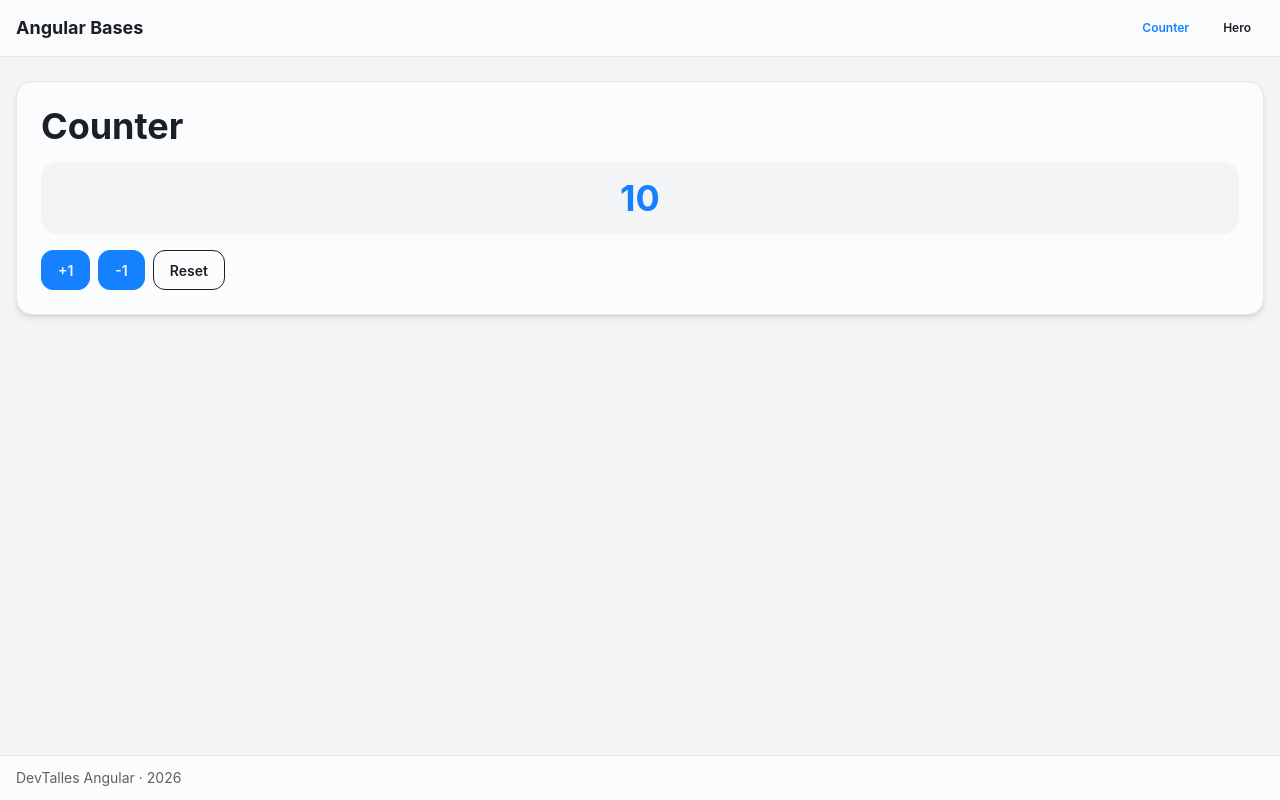
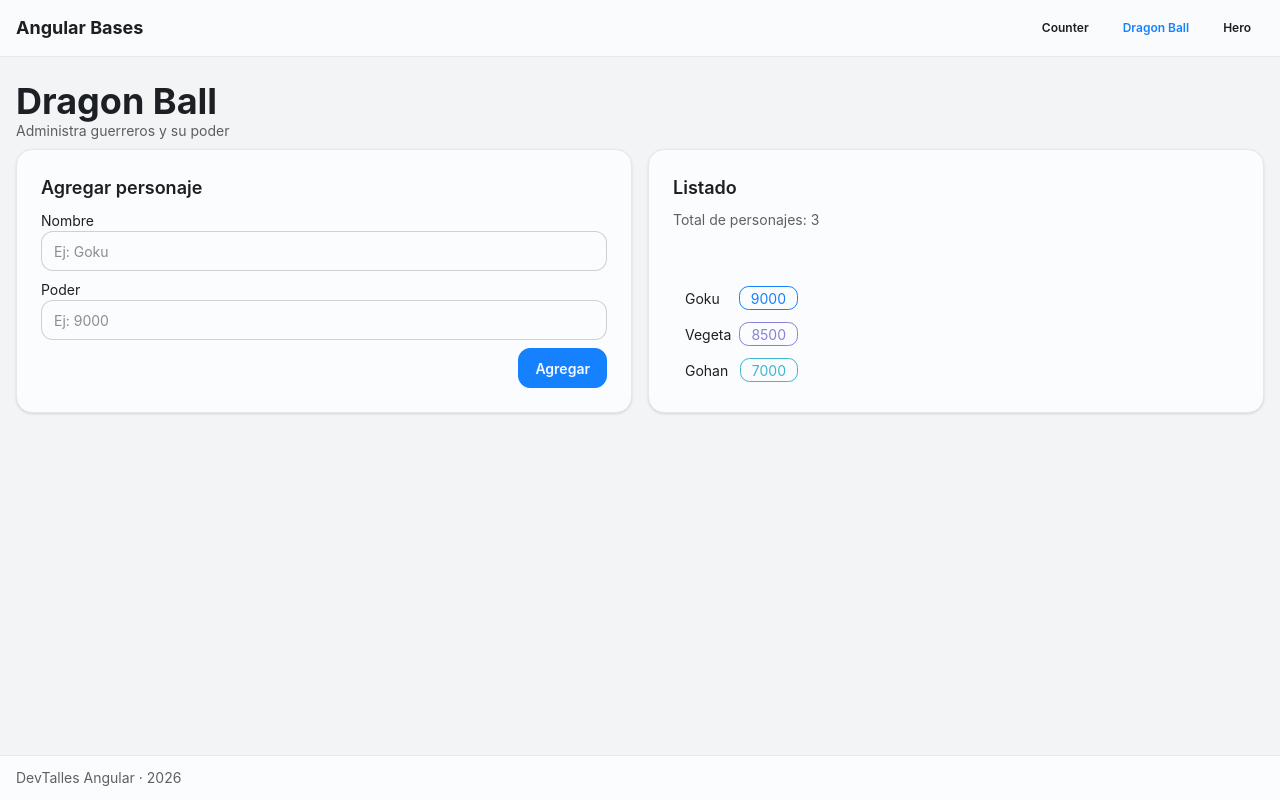
Before and after one commit to PatricioOsorio/angular-devtalles-course, an Angular app in the folder 01-bases/: page /dragonball in a window 1280 px wide. Before the commit this address led to /. Built offline with nearby package versions, Linux system fonts and the light colour scheme.

Commit message:
(Sección 5: Expandir bases) Tarea - Preparación de página

```diff
--- a/01-bases/src/app/components/navbar/navbar.html
+++ b/01-bases/src/app/components/navbar/navbar.html
@@ -9,6 +9,9 @@
       class="btn btn-sm btn-ghost"
       >Counter</a
     >
+    <a routerLink="/dragonball" routerLinkActive="text-primary" class="btn btn-sm btn-ghost"
+      >Dragon Ball</a
+    >
     <a routerLink="/hero" routerLinkActive="text-primary" class="btn btn-sm btn-ghost">Hero</a>
   </nav>
 </div>
--- a/01-bases/src/app/pages/counter/counter.ts
+++ b/01-bases/src/app/pages/counter-page/counter-page.ts
@@ -5,9 +5,9 @@
 @Component({
   selector: 'app-counter',
   imports: [],
-  templateUrl: './counter.html',
+  templateUrl: './counter-page.html',
 })
-export class Counter {
+export class CounterPage {
   readonly counter = signal(INITIAL_VALUE);
 
   increaseBy(value: number) {
--- /dev/null
+++ b/01-bases/src/app/pages/dragonball-page/dragonball-page.html
@@ -0,0 +1,56 @@
+<section class="space-y-4">
+  <header class="mb-2">
+    <h1>Dragon Ball</h1>
+    <p class="text-sm opacity-70">Administra guerreros y su poder</p>
+  </header>
+
+  <div class="grid gap-4 md:grid-cols-2">
+    <section class="card border-base-300 bg-base-100 border shadow-sm">
+      <div class="card-body">
+        <h2 class="card-title text-lg">Agregar personaje</h2>
+
+        <label class="form-control w-full">
+          <span class="label-text mb-1 text-sm">Nombre</span>
+          <input class="input input-bordered w-full" type="text" placeholder="Ej: Goku" />
+        </label>
+
+        <label class="form-control w-full">
+          <span class="label-text mb-1 text-sm">Poder</span>
+          <input class="input input-bordered w-full" type="number" placeholder="Ej: 9000" />
+        </label>
+
+        <div class="card-actions justify-end">
+          <button class="btn btn-primary" type="button">Agregar</button>
+        </div>
+      </div>
+    </section>
+
+    <section class="card border-base-300 bg-base-100 border shadow-sm">
+      <div class="card-body">
+        <h2 class="card-title text-lg">Listado</h2>
+        <p class="text-sm opacity-70">Total de personajes: 3</p>
+
+        <ul class="menu bg-base-100 p-0">
+          <li>
+            <div class="rounded-box flex items-center justify-between">
+              <span>Goku</span>
+              <span class="badge badge-primary badge-outline">9000</span>
+            </div>
+          </li>
+          <li>
+            <div class="rounded-box flex items-center justify-between">
+              <span>Vegeta</span>
+              <span class="badge badge-secondary badge-outline">8500</span>
+            </div>
+          </li>
+          <li>
+            <div class="rounded-box flex items-center justify-between">
+              <span>Gohan</span>
+              <span class="badge badge-accent badge-outline">7000</span>
+            </div>
+          </li>
+        </ul>
+      </div>
+    </section>
+  </div>
+</section>
--- a/01-bases/src/app/pages/hero/hero.ts
+++ b/01-bases/src/app/pages/hero-page/hero-page.ts
@@ -7,9 +7,9 @@
 @Component({
   selector: 'app-hero',
   imports: [UpperCasePipe],
-  templateUrl: './hero.html',
+  templateUrl: './hero-page.html',
 })
-export class Hero {
+export class HeroPage {
   readonly name = signal(NAME);
   readonly age = signal(AGE);
 
```
Also changed, not shown: 01-bases/src/app/app.routes.ts (+9 -4 lines), 01-bases/src/app/pages/dragonball-page/dragonball-page.ts (added, +8 -0 lines), 01-bases/src/app/pages/counter-page/counter-page.html (renamed from 01-bases/src/app/pages/counter/counter.html), 01-bases/src/app/pages/hero-page/hero-page.html (renamed from 01-bases/src/app/pages/hero/hero.html).
